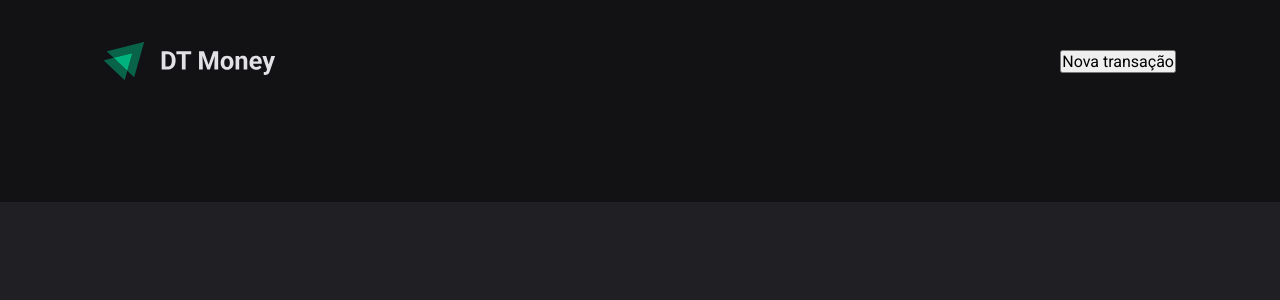
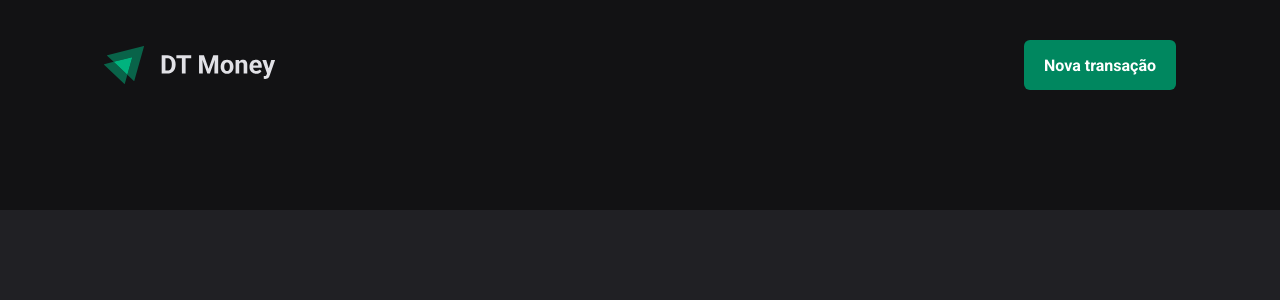
Before and after one commit to Pedrooliver13/dt-money, a React (Vite) app: page / in a window 1280 px wide. Shown: the top 300 px of the page. Built offline with nearby package versions, Linux system fonts and the light colour scheme.

Commit message:
feat: add new style in header component (#2)

```diff
--- a/src/components/core/header/header.tsx
+++ b/src/components/core/header/header.tsx
@@ -13,7 +13,9 @@ export const Header = (): ReactElement => {
       <Styled.HeaderContent>
         <img src={LogoImg} alt="Logo marca da DT-MONEY" />
 
-        <button>Nova transação</button>
+        <Styled.NewTransactionButton>
+          Nova transação
+        </Styled.NewTransactionButton>
       </Styled.HeaderContent>
     </Styled.HeaderContainer>
   );
```
